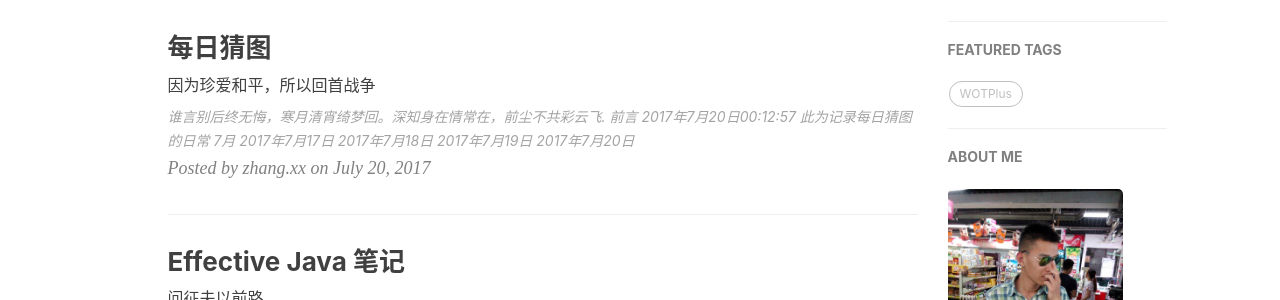
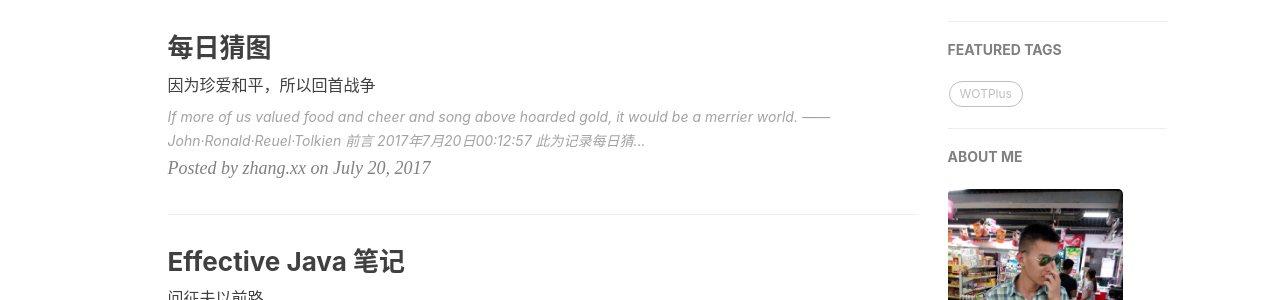
Before and after one commit to zhangxx0/zhangxx0.github.io, a Jekyll site: the page built from index.html, in a window 1280 px wide and 900 px high. Shown: the part 437-737 px from the top of the window. Built offline with Jekyll 4.4.1, drawn with Linux system fonts in a browser that asks for light colours; nearby versions of some CDN libraries; the list of posts is cut into pages by our own code; comment, search, counter and statistics services are not loaded; some of the changed lines change nothing that is shown.

Commit message:
update by yushuyi 2017年7月27日13:46:26

```diff
--- a/_posts/2017-07-19-everydayguess.markdown
+++ b/_posts/2017-07-19-everydayguess.markdown
@@ -10,7 +10,9 @@ tags:
     - 猜图
 ---
 
-> 谁言别后终无悔，寒月清宵绮梦回。深知身在情常在，前尘不共彩云飞.
+> If more of us valued food and cheer and song above hoarded gold, it would be a merrier world.
+
+                                         ——John·Ronald·Reuel·Tolkien
 
 ##  前言
 ---
@@ -30,3 +32,19 @@ tags:
 ![](http://otcj7rnd2.bkt.clouddn.com/20170719.jpg)
 
 #### 2017年7月20日
+![](http://otcj7rnd2.bkt.clouddn.com/20170720.jpg)
+
+#### 2017年7月21日
+![](http://otcj7rnd2.bkt.clouddn.com/20170721.jpg)
+
+#### 2017年7月24日
+![](http://otcj7rnd2.bkt.clouddn.com/20170724.jpg)
+
+#### 2017年7月25日
+![](http://otcj7rnd2.bkt.clouddn.com/20170725.jpg)
+
+#### 2017年7月26日
+![](http://otcj7rnd2.bkt.clouddn.com/20170726.jpg)
+
+#### 2017年7月27日
+![](http://otcj7rnd2.bkt.clouddn.com/20170727.jpg)
```
